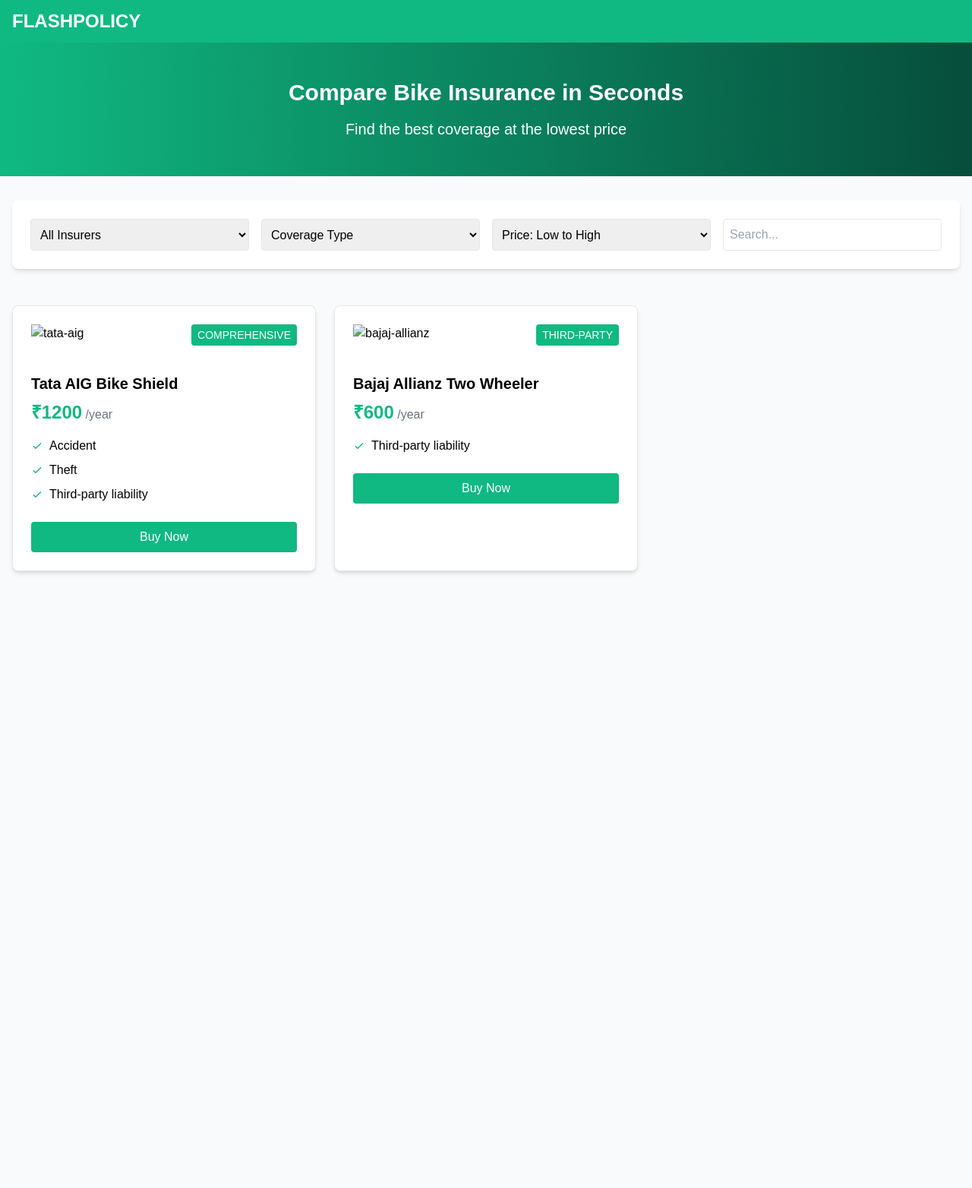
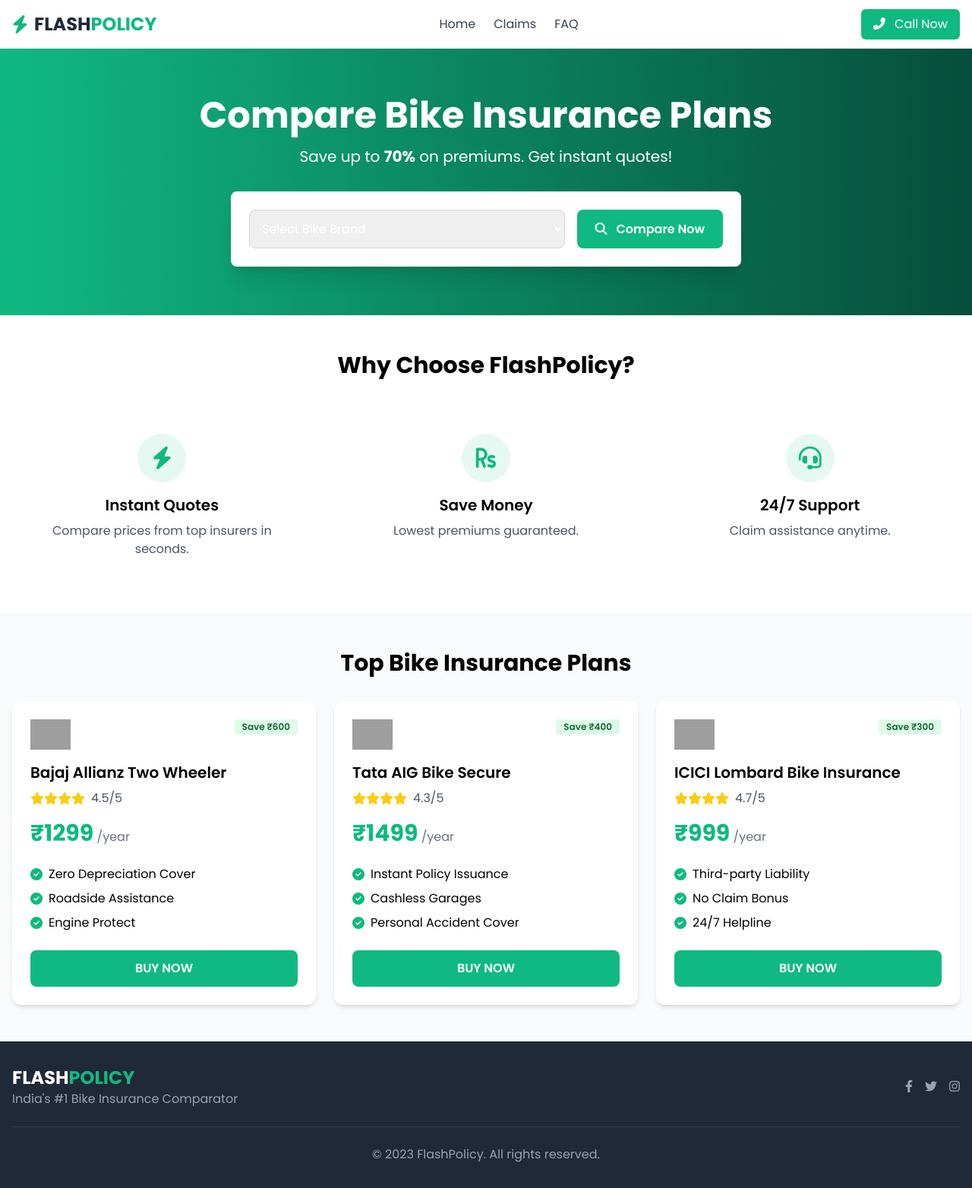
Before and after one commit to Janakbhatta898/flashpolicy, a plain HTML site: page index.html in a window 1280 px wide. Shown: the whole page at 76% size. Before the commit the page ends 800 px from the top, so only its background shows below. Drawn offline with nearby package versions, Linux system fonts and the light colour scheme; grey boxes are pictures that could not be loaded.

Commit message:
New PolicyBazaar-style design

```diff
--- a/index.html
+++ b/index.html
@@ -3,68 +3,128 @@
 <head>
   <meta charset="UTF-8">
   <meta name="viewport" content="width=device-width, initial-scale=1.0">
-  <title>FlashPolicy - Compare Bike Insurance</title>
-  <link href="./styles/main.css" rel="stylesheet">
-  <!-- Tailwind CSS for styling -->
+  <title>FlashPolicy - Compare & Buy Bike Insurance Online</title>
+  <!-- Font Awesome Icons -->
+  <link rel="stylesheet" href="https://cdnjs.cloudflare.com/ajax/libs/font-awesome/6.4.0/css/all.min.css">
+  <!-- Google Fonts -->
+  <link href="https://fonts.googleapis.com/css2?family=Poppins:wght@300;400;500;600;700&display=swap" rel="stylesheet">
+  <!-- Tailwind CSS -->
   <script src="https://cdn.tailwindcss.com"></script>
   <script>
     tailwind.config = {
       theme: {
         extend: {
           colors: {
-            primary: '#10B981', // Green theme
+            primary: '#10B981', // FlashPolicy Green
             dark: '#064E3B',
-          }
+          },
+          fontFamily: {
+            sans: ['Poppins', 'sans-serif'],
+          },
         }
       }
     }
   </script>
+  <link rel="stylesheet" href="./styles/main.css">
 </head>
-<body class="bg-gray-50">
+<body class="font-sans bg-gray-50">
   <!-- Navbar -->
-  <header class="bg-primary text-white shadow-lg">
-    <div class="container mx-auto px-4 py-3">
-      <h1 class="text-2xl font-bold">FLASHPOLICY</h1>
+  <nav class="bg-white shadow-md">
+    <div class="container mx-auto px-4 py-3 flex justify-between items-center">
+      <div class="flex items-center space-x-2">
+        <i class="fas fa-bolt text-2xl text-primary"></i>
+        <h1 class="text-2xl font-bold text-gray-800">FLASH<span class="text-primary">POLICY</span></h1>
+      </div>
+      <div class="hidden md:flex space-x-6">
+        <a href="#" class="text-gray-700 hover:text-primary">Home</a>
+        <a href="#" class="text-gray-700 hover:text-primary">Claims</a>
+        <a href="#" class="text-gray-700 hover:text-primary">FAQ</a>
+      </div>
+      <button class="bg-primary hover:bg-dark text-white px-4 py-2 rounded-md transition-colors">
+        <i class="fas fa-phone-alt mr-2"></i> Call Now
+      </button>
     </div>
-  </header>
+  </nav>
 
-  <!-- Hero Section -->
-  <section class="bg-gradient-to-r from-primary to-dark text-white py-12">
+  <!-- Hero Banner -->
+  <section class="bg-gradient-to-r from-primary to-dark text-white py-16">
     <div class="container mx-auto px-4 text-center">
-      <h2 class="text-3xl font-bold mb-4">Compare Bike Insurance in Seconds</h2>
-      <p class="text-xl">Find the best coverage at the lowest price</p>
+      <h1 class="text-4xl md:text-5xl font-bold mb-4">Compare Bike Insurance Plans</h1>
+      <p class="text-xl mb-8">Save up to <span class="font-bold">70%</span> on premiums. Get instant quotes!</p>
+      <div class="max-w-2xl mx-auto bg-white rounded-lg shadow-xl p-6">
+        <div class="flex flex-col md:flex-row gap-4">
+          <select class="flex-grow p-3 border border-gray-300 rounded-lg focus:ring-2 focus:ring-primary focus:border-transparent">
+            <option>Select Bike Brand</option>
+            <option>Hero</option>
+            <option>Bajaj</option>
+            <option>TVS</option>
+          </select>
+          <button class="bg-primary hover:bg-dark text-white px-6 py-3 rounded-lg font-semibold transition-colors">
+            <i class="fas fa-search mr-2"></i> Compare Now
+          </button>
+        </div>
+      </div>
     </div>
   </section>
 
-  <!-- Filter Controls -->
-  <div class="container mx-auto px-4 py-8">
-    <div class="bg-white p-6 rounded-lg shadow-md">
-      <div class="grid grid-cols-1 md:grid-cols-4 gap-4">
-        <select id="insurer-filter" class="p-2 border rounded">
-          <option value="all">All Insurers</option>
-          <option value="tata-aig">Tata AIG</option>
-          <option value="bajaj-allianz">Bajaj Allianz</option>
-        </select>
-        <select id="coverage-filter" class="p-2 border rounded">
-          <option value="all">Coverage Type</option>
-          <option value="comprehensive">Comprehensive</option>
-          <option value="third-party">Third Party</option>
-        </select>
-        <select id="sort-by" class="p-2 border rounded">
-          <option value="low-high">Price: Low to High</option>
-          <option value="high-low">Price: High to Low</option>
-        </select>
-        <input type="text" id="search" placeholder="Search..." class="p-2 border rounded">
+  <!-- Why Choose Us -->
+  <section class="py-12 bg-white">
+    <div class="container mx-auto px-4">
+      <h2 class="text-3xl font-bold text-center mb-12">Why Choose FlashPolicy?</h2>
+      <div class="grid grid-cols-1 md:grid-cols-3 gap-8">
+        <div class="text-center p-6 hover:shadow-lg rounded-lg transition-shadow">
+          <div class="bg-primary/10 w-16 h-16 mx-auto rounded-full flex items-center justify-center mb-4">
+            <i class="fas fa-bolt text-3xl text-primary"></i>
+          </div>
+          <h3 class="text-xl font-semibold mb-2">Instant Quotes</h3>
+          <p class="text-gray-600">Compare prices from top insurers in seconds.</p>
+        </div>
+        <div class="text-center p-6 hover:shadow-lg rounded-lg transition-shadow">
+          <div class="bg-primary/10 w-16 h-16 mx-auto rounded-full flex items-center justify-center mb-4">
+            <i class="fas fa-rupee-sign text-3xl text-primary"></i>
+          </div>
+          <h3 class="text-xl font-semibold mb-2">Save Money</h3>
+          <p class="text-gray-600">Lowest premiums guaranteed.</p>
+        </div>
+        <div class="text-center p-6 hover:shadow-lg rounded-lg transition-shadow">
+          <div class="bg-primary/10 w-16 h-16 mx-auto rounded-full flex items-center justify-center mb-4">
+            <i class="fas fa-headset text-3xl text-primary"></i>
+          </div>
+          <h3 class="text-xl font-semibold mb-2">24/7 Support</h3>
+          <p class="text-gray-600">Claim assistance anytime.</p>
+        </div>
       </div>
     </div>
-  </div>
+  </section>
 
-  <!-- Results Grid -->
-  <div class="container mx-auto px-4 py-4">
-    <div id="results" class="grid grid-cols-1 md:grid-cols-3 gap-6">
-      <!-- Insurance cards will appear here -->
+  <!-- Top Insurance Plans -->
+  <section class="py-12 bg-gray-50">
+    <div class="container mx-auto px-4">
+      <h2 class="text-3xl font-bold text-center mb-8">Top Bike Insurance Plans</h2>
+      <div class="grid grid-cols-1 md:grid-cols-3 gap-6" id="insurance-plans">
+        <!-- Plans will load here via JavaScript -->
+      </div>
     </div>
-  </div>
+  </section>
+
+  <!-- Footer -->
+  <footer class="bg-gray-800 text-white py-8">
+    <div class="container mx-auto px-4">
+      <div class="flex flex-col md:flex-row justify-between items-center">
+        <div class="mb-4 md:mb-0">
+          <h2 class="text-2xl font-bold">FLASH<span class="text-primary">POLICY</span></h2>
+          <p class="text-gray-400">India's #1 Bike Insurance Comparator</p>
+        </div>
+        <div class="flex space-x-4">
+          <a href="#" class="text-gray-400 hover:text-white"><i class="fab fa-facebook-f"></i></a>
+          <a href="#" class="text-gray-400 hover:text-white"><i class="fab fa-twitter"></i></a>
+          <a href="#" class="text-gray-400 hover:text-white"><i class="fab fa-instagram"></i></a>
+        </div>
+      </div>
+      <hr class="border-gray-700 my-6">
+      <p class="text-center text-gray-400">© 2023 FlashPolicy. All rights reserved.</p>
+    </div>
+  </footer>
 
   <!-- Scripts -->
   <script src="./scripts/data.js"></script>
--- a/scripts/app.js
+++ b/scripts/app.js
@@ -1,63 +1,39 @@
 document.addEventListener('DOMContentLoaded', () => {
-  const renderPlans = (plans) => {
-    const resultsDiv = document.getElementById('results');
-    resultsDiv.innerHTML = plans.map(plan => `
-      <div class="bg-white rounded-lg shadow-md overflow-hidden border border-gray-200 hover:shadow-lg transition-shadow">
-        <div class="p-6">
-          <div class="flex justify-between items-start">
-            <img src="${plan.logo}" alt="${plan.insurer}" class="h-12">
-            <span class="bg-primary text-white text-sm px-2 py-1 rounded">${plan.type.toUpperCase()}</span>
+  const plansContainer = document.getElementById('insurance-plans');
+
+  insurancePlans.forEach(plan => {
+    const planCard = document.createElement('div');
+    planCard.className = 'bg-white rounded-xl shadow-md overflow-hidden hover:shadow-lg transition-shadow';
+    planCard.innerHTML = `
+      <div class="p-6">
+        <div class="flex justify-between items-start mb-4">
+          <img src="${plan.logo}" alt="${plan.name}" class="h-10">
+          <span class="bg-green-100 text-green-800 text-xs font-semibold px-2.5 py-0.5 rounded">${plan.savings}</span>
+        </div>
+        <h3 class="text-xl font-semibold mb-2">${plan.name}</h3>
+        <div class="flex items-center mb-4">
+          <div class="flex text-yellow-400 mr-2">
+            ${'<i class="fas fa-star"></i>'.repeat(Math.floor(plan.rating))}
           </div>
-          <h3 class="text-xl font-semibold mt-4">${plan.name}</h3>
-          <div class="mt-2">
-            <span class="text-2xl font-bold text-primary">₹${plan.price}</span>
-            <span class="text-gray-500">/year</span>
-          </div>
-          <ul class="mt-4 space-y-2">
-            ${plan.coverage.map(item => `<li class="flex items-center">
-              <svg class="w-4 h-4 mr-2 text-primary" fill="none" stroke="currentColor" viewBox="0 0 24 24">
-                <path stroke-linecap="round" stroke-linejoin="round" stroke-width="2" d="M5 13l4 4L19 7"/>
-              </svg>
-              ${item}
-            </li>`).join('')}
-          </ul>
-          <button class="mt-6 w-full bg-primary hover:bg-dark text-white py-2 px-4 rounded transition-colors">
-            Buy Now
-          </button>
+          <span class="text-gray-600">${plan.rating}/5</span>
         </div>
+        <div class="mb-6">
+          <span class="text-3xl font-bold text-primary">₹${plan.price}</span>
+          <span class="text-gray-500">/year</span>
+        </div>
+        <ul class="space-y-2 mb-6">
+          ${plan.features.map(feature => `
+            <li class="flex items-center">
+              <i class="fas fa-check-circle text-primary mr-2"></i>
+              ${feature}
+            </li>
+          `).join('')}
+        </ul>
+        <button class="w-full bg-primary hover:bg-dark text-white py-3 rounded-lg font-semibold transition-colors">
+          BUY NOW
+        </button>
       </div>
-    `).join('');
-  };
-
-  // Initial render
-  renderPlans(insurancePlans);
-
-  // Filter handlers
-  document.getElementById('insurer-filter').addEventListener('change', filterPlans);
-  document.getElementById('coverage-filter').addEventListener('change', filterPlans);
-  document.getElementById('sort-by').addEventListener('change', filterPlans);
-  document.getElementById('search').addEventListener('input', filterPlans);
-
-  function filterPlans() {
-    const insurer = document.getElementById('insurer-filter').value;
-    const coverage = document.getElementById('coverage-filter').value;
-    const sortBy = document.getElementById('sort-by').value;
-    const searchTerm = document.getElementById('search').value.toLowerCase();
-
-    let filtered = [...insurancePlans];
-
-    // Apply filters
-    if (insurer !== 'all') filtered = filtered.filter(plan => plan.insurer === insurer);
-    if (coverage !== 'all') filtered = filtered.filter(plan => plan.type === coverage);
-    if (searchTerm) filtered = filtered.filter(plan =>
-      plan.name.toLowerCase().includes(searchTerm) ||
-      plan.insurer.toLowerCase().includes(searchTerm)
-    );
-
-    // Apply sorting
-    if (sortBy === 'low-high') filtered.sort((a, b) => a.price - b.price);
-    else if (sortBy === 'high-low') filtered.sort((a, b) => b.price - a.price);
-
-    renderPlans(filtered);
-  }
+    `;
+    plansContainer.appendChild(planCard);
+  });
 });
--- a/scripts/data.js
+++ b/scripts/data.js
@@ -1,23 +1,41 @@
 const insurancePlans = [
   {
     id: 1,
-    name: "Tata AIG Bike Shield",
-    insurer: "tata-aig",
-    type: "comprehensive",
-    price: 1200,
-    coverage: ["Accident", "Theft", "Third-party liability"],
-    rating: 4.5,
-    logo: "assets/logos/tata-aig.png"
+    name: "Bajaj Allianz Two Wheeler",
+    logo: "https://www.bajajallianz.com/content/dam/bagicom/images/bajaj-allianz-logo.svg",
+    price: 1299,
+    savings: "Save ₹600",
+    features: [
+      "Zero Depreciation Cover",
+      "Roadside Assistance",
+      "Engine Protect"
+    ],
+    rating: 4.5
   },
   {
     id: 2,
-    name: "Bajaj Allianz Two Wheeler",
-    insurer: "bajaj-allianz",
-    type: "third-party",
-    price: 600,
-    coverage: ["Third-party liability"],
-    rating: 4.2,
-    logo: "assets/logos/bajaj-allianz.png"
+    name: "Tata AIG Bike Secure",
+    logo: "https://www.tataaig.com/content/dam/tata-aig/images/logo.svg",
+    price: 1499,
+    savings: "Save ₹400",
+    features: [
+      "Instant Policy Issuance",
+      "Cashless Garages",
+      "Personal Accident Cover"
+    ],
+    rating: 4.3
+  },
+  {
+    id: 3,
+    name: "ICICI Lombard Bike Insurance",
+    logo: "https://www.icicilombard.com/docs/default-source/default-document-library/icici-lombard-logo.svg",
+    price: 999,
+    savings: "Save ₹300",
+    features: [
+      "Third-party Liability",
+      "No Claim Bonus",
+      "24/7 Helpline"
+    ],
+    rating: 4.7
   }
-  // Add more plans here...
 ];
--- a/styles/main.css
+++ b/styles/main.css
@@ -1,4 +1,18 @@
-/* Custom styles (optional) */
-body {
-  font-family: 'Arial', sans-serif;
+/* Smooth scrolling */
+html {
+  scroll-behavior: smooth;
 }
+
+/* Custom button animation */
+button {
+  transition: all 0.3s ease;
+}
+
+button:hover {
+  transform: translateY(-2px);
+}
+
+/* Card hover effect */
+.hover\\:shadow-lg {
+  transition: box-shadow 0.3s ease;
+}
```
